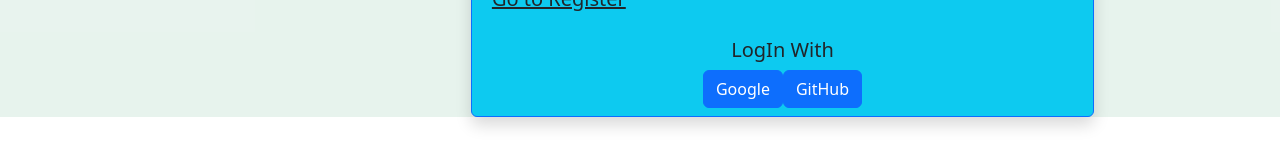
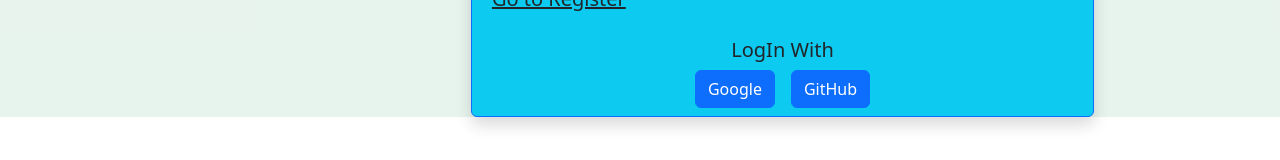
Before and after one commit to nazmu957/TecCourses-client, a React (Create React App) app: page /login in a window 1280 px wide. Shown: the part 477-637 px from the top of the page. Built offline with nearby package versions, Linux system fonts and the light colour scheme; no server answers.

Commit message:
login buttons redesign

```diff
--- a/src/Pages/Login/Login/Login.js
+++ b/src/Pages/Login/Login/Login.js
@@ -90,10 +90,8 @@
     </Form>
        <div className='mt-4 mb-2 text-center'>
          <h5>LogIn  With</h5>
-          <Button onClick={handleGoogleSignIn}>Google</Button>
+          <Button className="me-3" onClick={handleGoogleSignIn}>Google</Button>
           <Button onClick={handleGithubSign} >GitHub</Button>
-              <br/>
-
         </div>
   </Container>
     );
```
